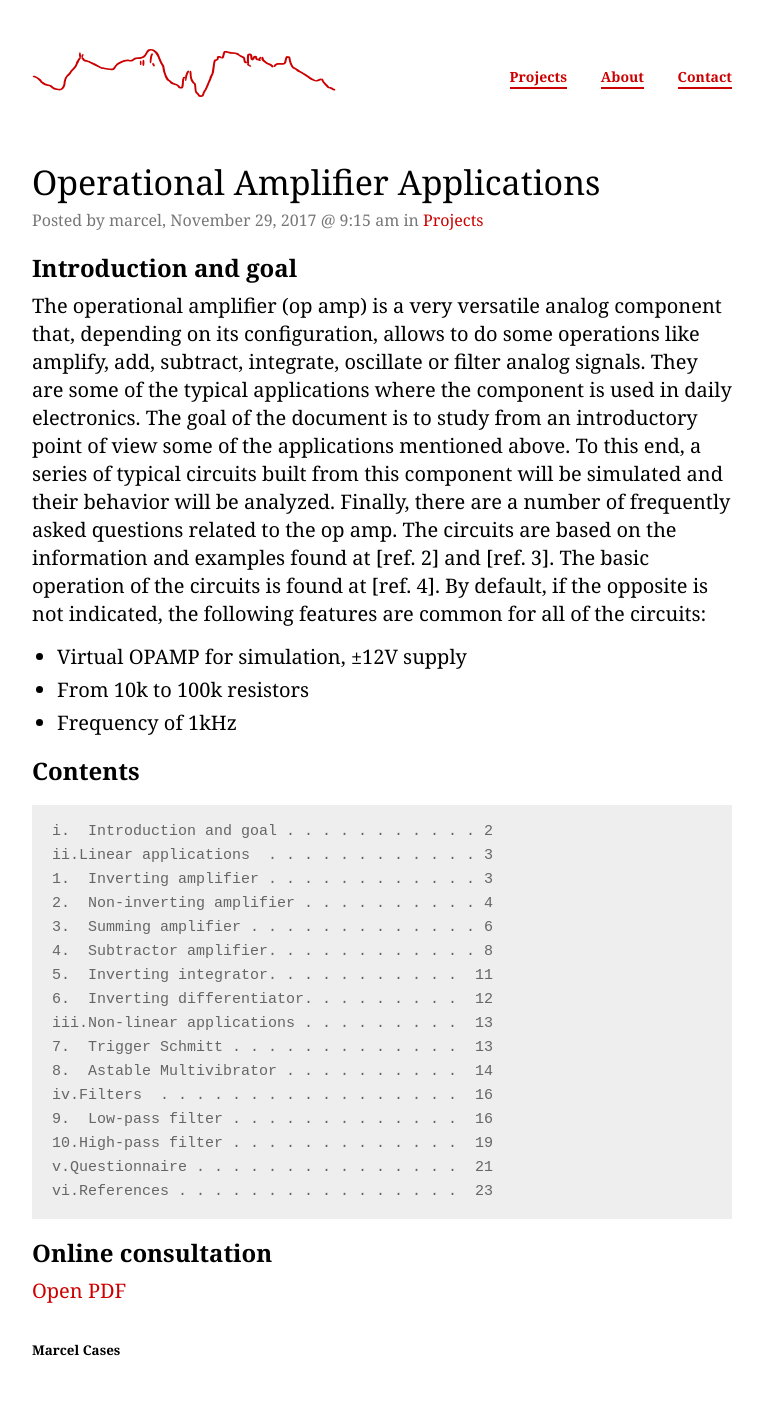
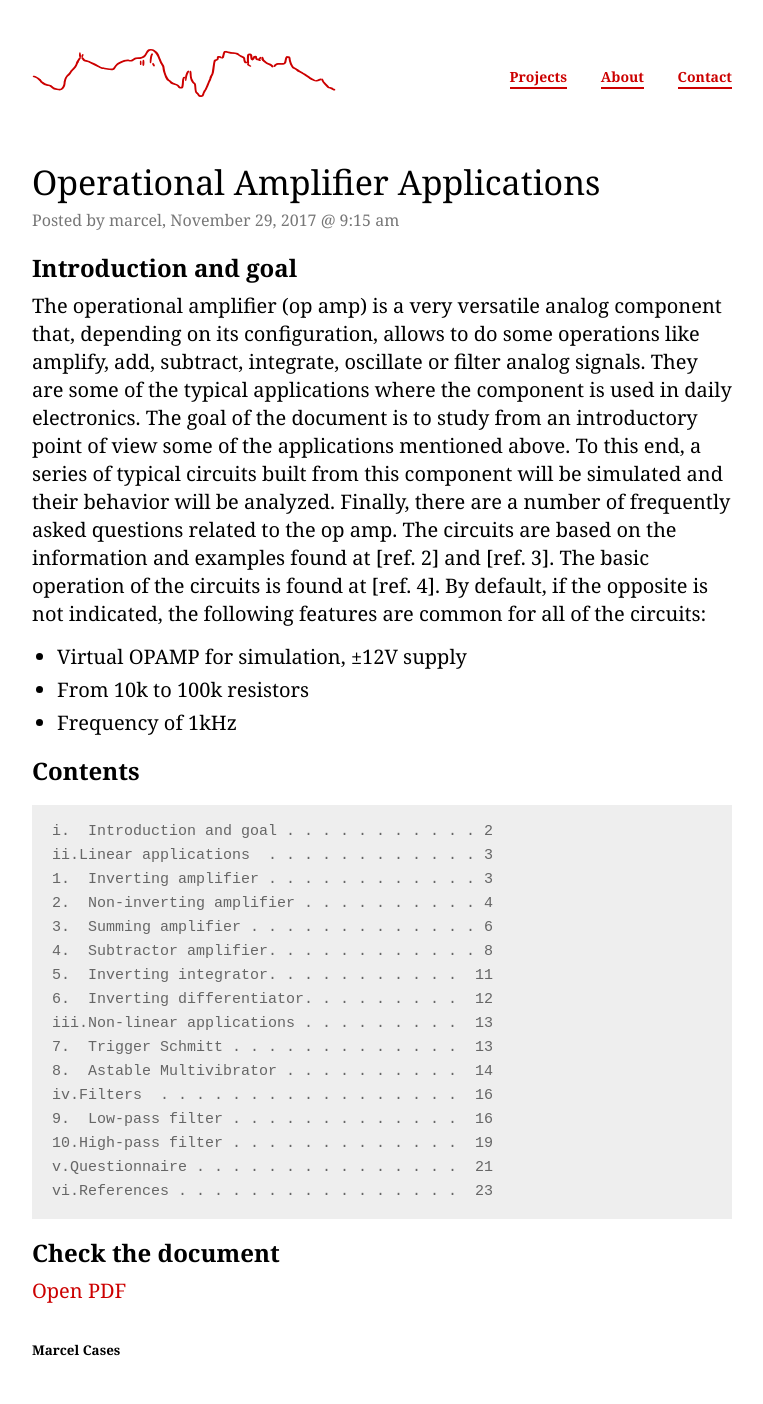
Before and after one commit to marcelcases/marcelcases.github.io, a Jekyll site: the page built from _posts/2017-11-29-operational-amplifier-applications.markdown, in a window 1280 px wide. Shown: the whole page, without its empty margins (258-1021 px from the left). Built offline with Jekyll 4.4.1, drawn with Linux system fonts in a browser that asks for light colours; comment, search, counter and statistics services are not loaded.

Commit message:
Update 2017-11-29-operational-amplifier-applications.markdown

````diff
--- a/_posts/2017-11-29-operational-amplifier-applications.markdown
+++ b/_posts/2017-11-29-operational-amplifier-applications.markdown
@@ -1,7 +1,6 @@
 ---
 layout: post
 title: 'Operational Amplifier Applications'
-categories: projects
 author: marcel
 published: true
 date: 2017-11-29 11:15:10 +02:00
@@ -43,7 +42,7 @@ v.Questionnaire . . . . . . . . . . . . . . .  21
 vi.References . . . . . . . . . . . . . . . .  23
 ```
 
-## Online consultation
+## Check the document
 [Open PDF](https://1drv.ms/b/s!AtguJR4tix_G4S3GzX3gCyoagGaq){: .btn}
 
 ###### Marcel Cases
````
